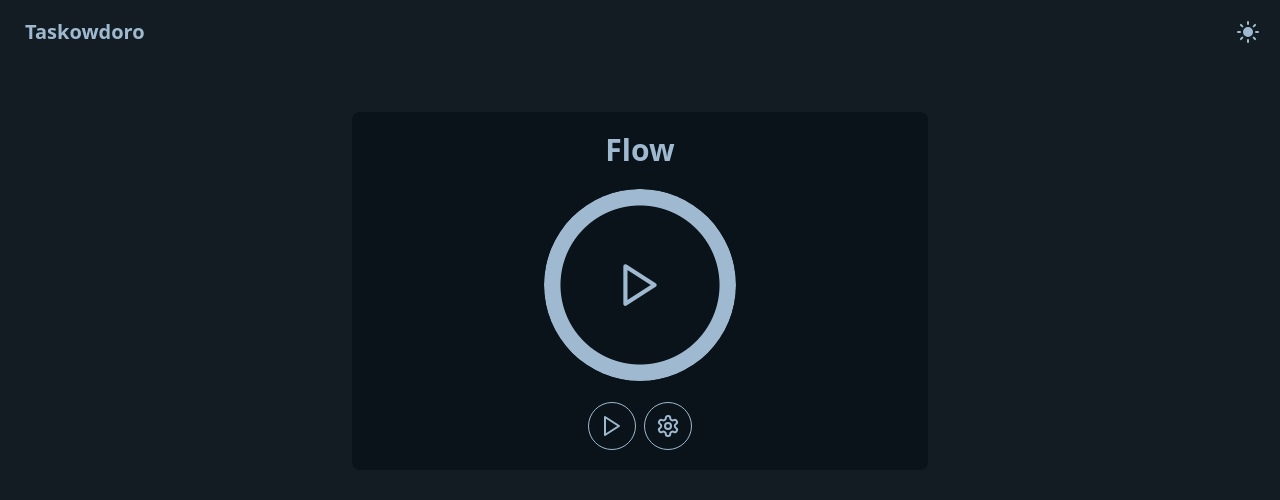
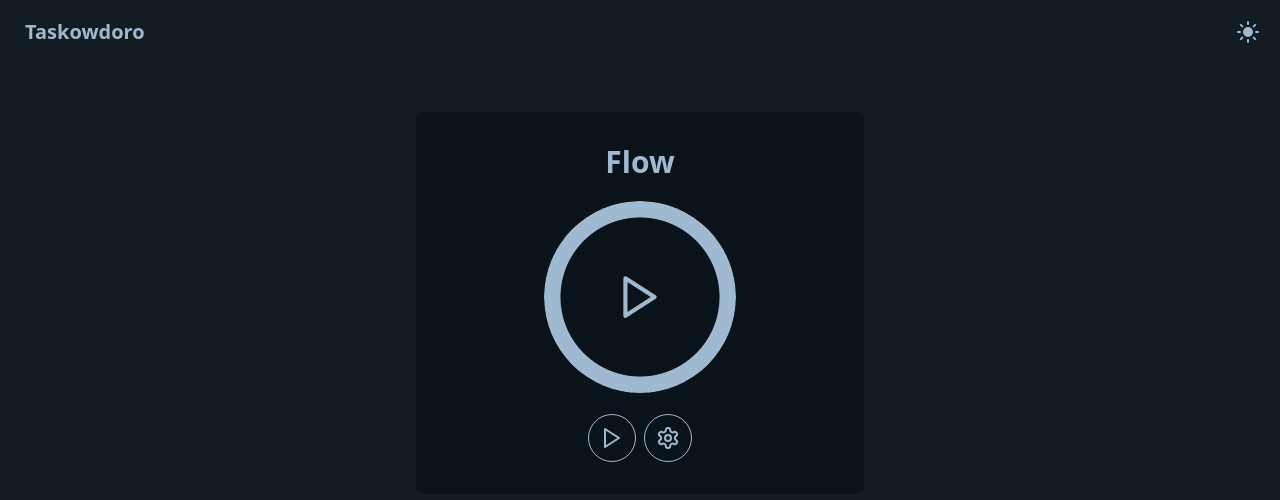
Before and after one commit to kevinmulier/taskowdoro, a React (Vite) app in the folder client/: page / in a window 1280 px wide. Shown: the top 500 px of the page. Built offline with nearby package versions, Linux system fonts and the light colour scheme.

Commit message:
improve style

```diff
--- a/client/src/components/Flowmodoro.jsx
+++ b/client/src/components/Flowmodoro.jsx
@@ -46,7 +46,7 @@ const Flowmodoro = () => {
   ]);
 
   return (
-    <section className="flex flex-col items-center justify-center w-full max-w-xl gap-5 p-5 mx-auto rounded-lg bg-base-300">
+    <section className="flex flex-col items-center justify-center w-full max-w-md gap-5 p-8 mx-auto rounded-lg bg-base-300">
       <h1 className="text-3xl font-bold">Flow</h1>
       <FlowmodoroTimer />
       <FlowmodoroButtons />
```
